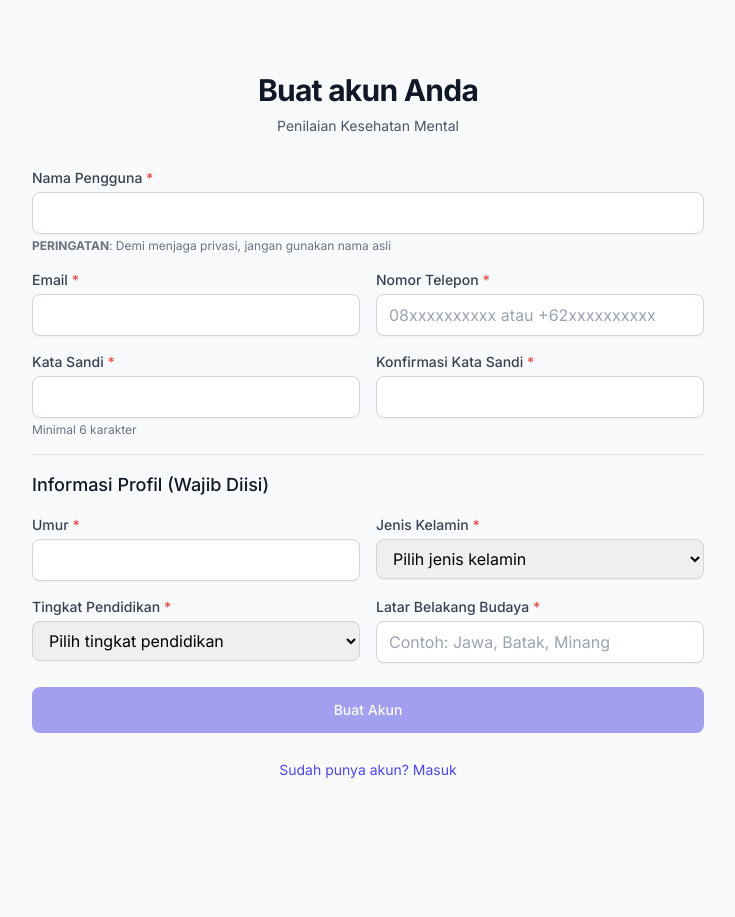
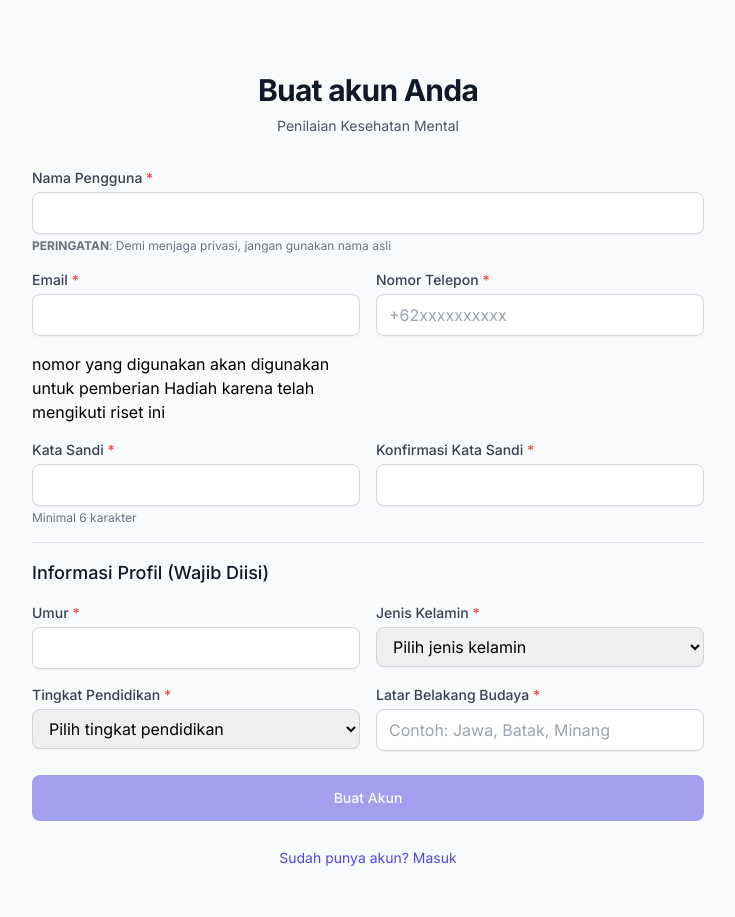
Before and after one commit to wicaksonoleksono/MLMH, a Flask app: page /auth/register in a window 1280 px wide. Shown: the whole page, without its empty margins (272-1007 px from the left). Before the commit the page ends 778 px from the top, so only its background shows below. Run offline with Flask 3, Linux system fonts and the light colour scheme; some libraries are stand-ins or nearby versions.

Commit message:
[15.09.25] wicaksonolxn | ✨ feat : ""

```diff
--- a/app/templates/auth/register.html
+++ b/app/templates/auth/register.html
@@ -88,12 +88,13 @@
               name="phone"
               type="tel"
               required
-              placeholder="08xxxxxxxxxx atau +62xxxxxxxxxx"
+              placeholder="+62xxxxxxxxxx"
               value="{{ request.form.phone if request.form.phone else '' }}"
               class="mt-1 block w-full px-3 py-2 border border-gray-300 rounded-lg shadow-sm
                      focus:outline-none focus:ring-2 focus:ring-indigo-500 focus:border-indigo-500
                      placeholder-gray-400">
           </div>
+        <p>nomor yang digunakan akan digunakan untuk pemberian Hadiah karena telah mengikuti riset ini</p>
         </div>
 
         <div class="grid grid-cols-1 md:grid-cols-2 gap-4">
```
